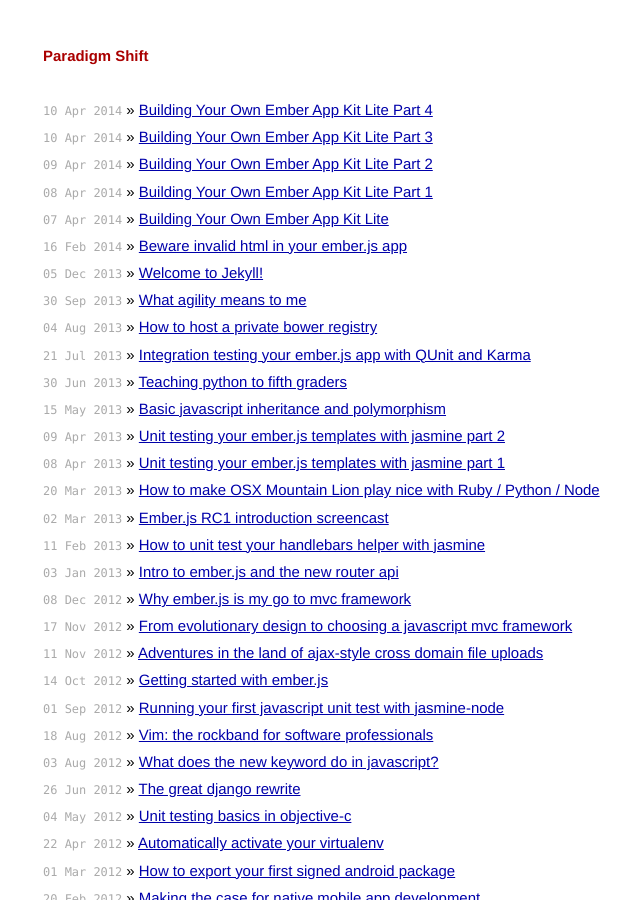
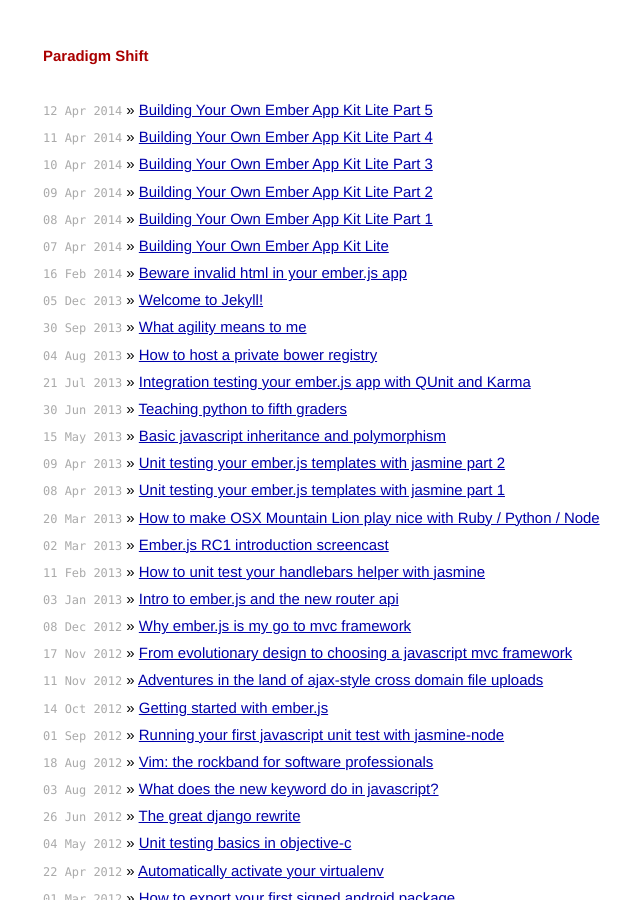
Before and after one commit to toranb/toranb.github.io, a Jekyll site: the page built from index.html, in a window 1280 px wide and 900 px high. Shown: the whole window, without its empty margins (283-923 px from the left). Built offline with Jekyll 4.4.1, drawn with Linux system fonts in a browser that asks for light colours; Markdown is read by kramdown in place of the engine named in the settings; some of the changed lines change nothing that is shown.

Commit message:
added jshint post

```diff
--- a/_posts/2014-04-11-Building-your-own-ember-app-kit-lite-part-4.html
+++ b/_posts/2014-04-11-Building-your-own-ember-app-kit-lite-part-4.html
@@ -1,7 +1,7 @@
 ---
 layout: post
 title:  "Building Your Own Ember App Kit Lite Part 4"
-date:   2014-04-10 06:00:00
+date:   2014-04-11 06:00:00
 categories: blog archive
 ---
 
--- /dev/null
+++ b/_posts/2014-04-12-Building-your-own-ember-app-kit-lite-part-5.html
@@ -0,0 +1,22 @@
+---
+layout: post
+title:  "Building Your Own Ember App Kit Lite Part 5"
+date:   2014-04-12 06:00:00
+categories: blog archive
+---
+
+<p>In the <a href="http://www.toranbillups.com/blog/archive/2014/04/09/Building-your-own-ember-app-kit-lite-part-4/">previous post</a> we migrated from globals to modules using the es6 module transpiler.</p>
+
+<p>At this point the Grunt configuration has grown, but we are missing a critical part of the build process. To help find errors/mistakes quickly during the development process, we need to add <a href="http://www.jshint.com/docs/">JSHint</a></p>
+
+<p>The first step is to install the npm module itself after adding it to the package.json file.</p>
+
+<div data-gist=10541373><script src='https://gist.github.com/toranb/10541373.js'></script></div>
+
+<p>Next we need to load the npm module at the top of our Gruntfile.js and add the jshint task with a few options. The first is what files should the linter look at, and in this case we want any js file under the app directory. The next option is to tell jshint we are using ES6 (to ignore the import statements).</p>
+
+<div data-gist=10541423><script src='https://gist.github.com/toranb/10541423.js'></script></div>
+
+<p>Now that our grunt build includes jshint we can move onto watch + live reload!</p>
+
+<p>If you want to follow along on github, <a href="https://github.com/toranb/building-your-own-ember-app-kit-lite">this repository</a> has a commit for each part in the series</p>
```
